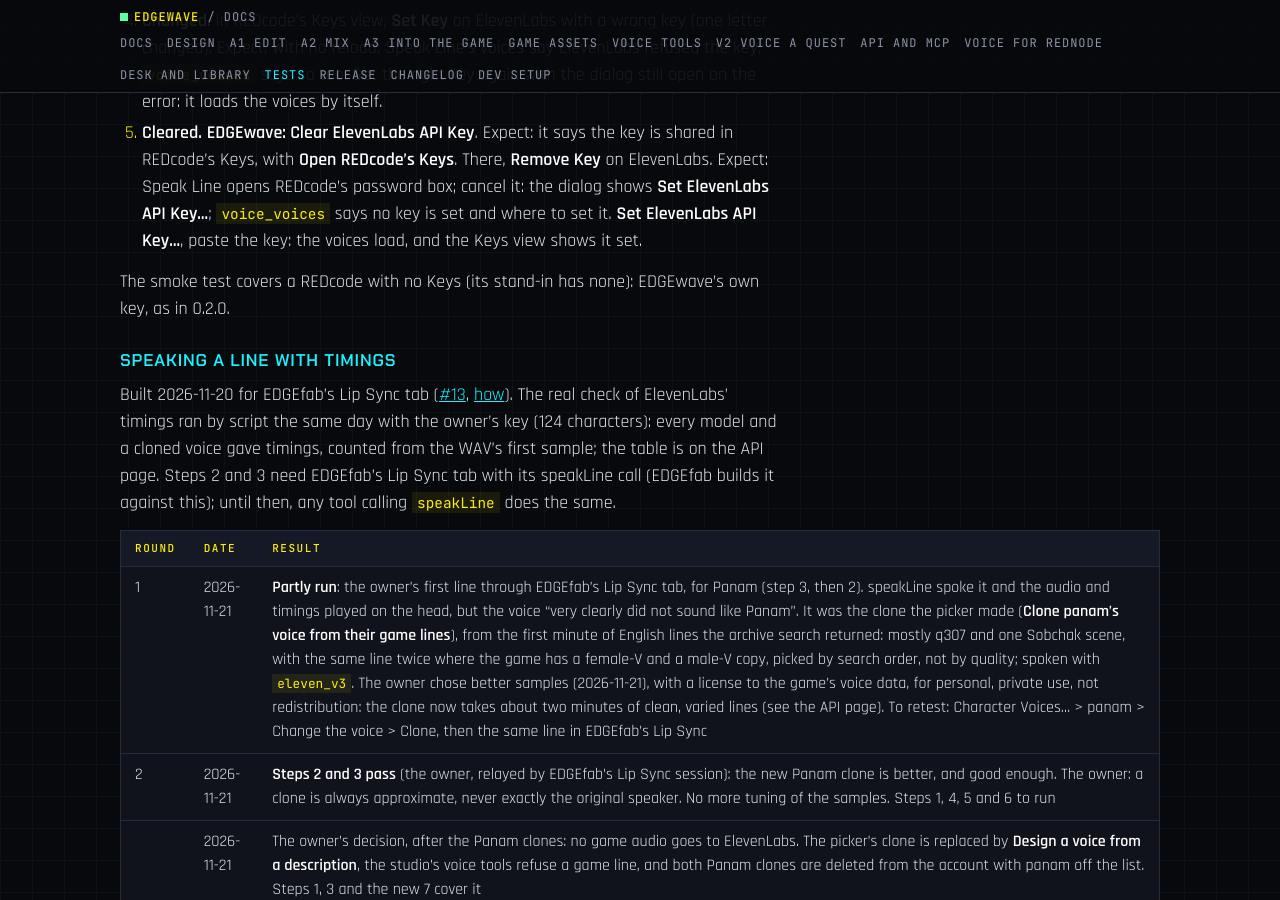
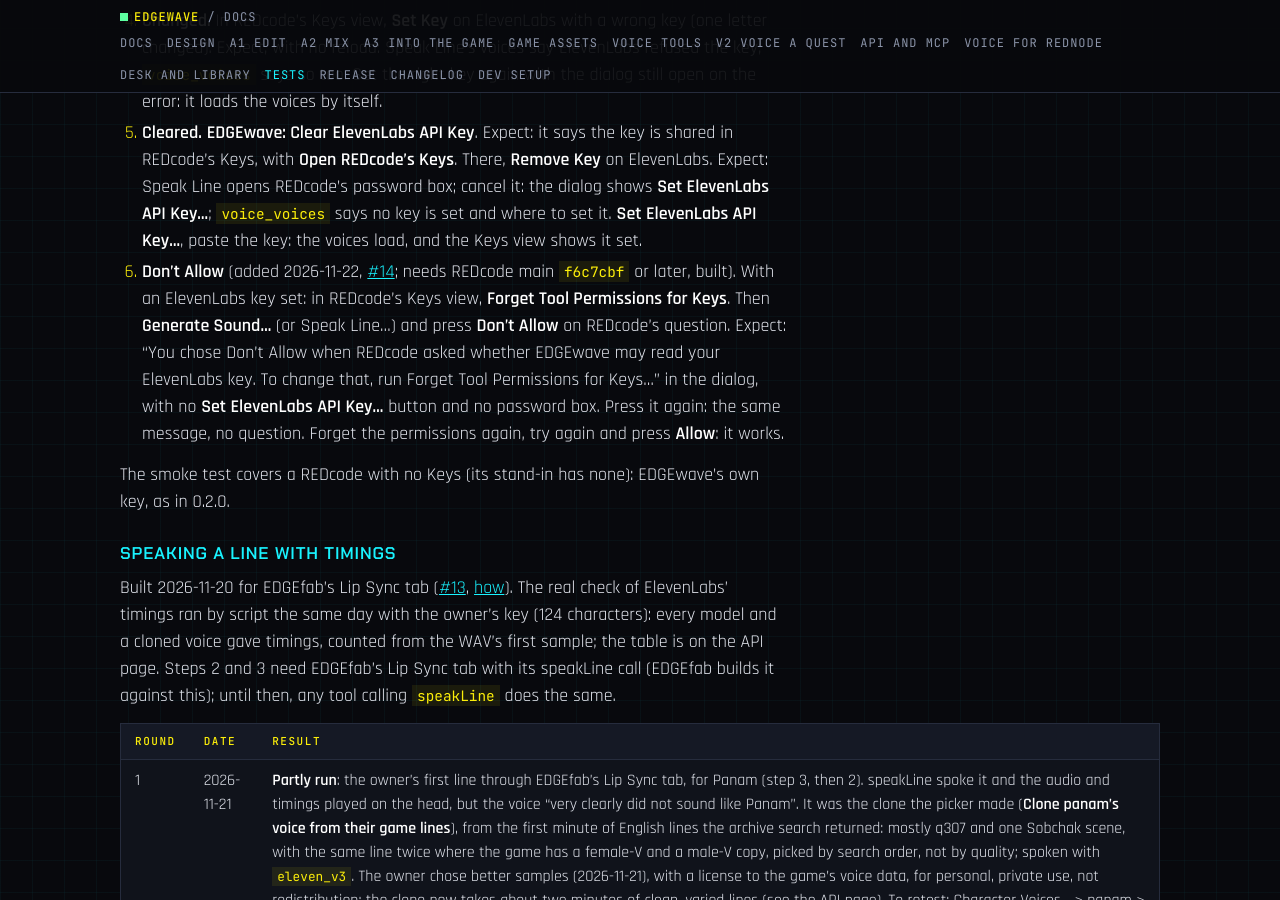
Before and after one commit to Edgemodders/EDGEwave, a Jekyll site: the page built from docs/testing.md, in a window 1280 px wide and 900 px high, scrolled down 30404 px. Built offline with Jekyll 4.4.1, drawn with Linux system fonts in a browser that asks for light colours; our own code applies the rules of GitHub Pages for plain Markdown files; some of the changed text lies outside the part shown.

Commit message:
Docs: Don't Allow (#14), and Shared keys step 6 to run
Co-Authored-By: Claude Opus 5.5 <noreply@anthropic.com>

```diff
--- a/docs/testing.md
+++ b/docs/testing.md
@@ -27,7 +27,7 @@ Last updated 2026-10-24.
 | [Sounds view: Project and Recent hand test](#sounds-view-project-and-recent) | By hand, F5 | A1 | 2026-11-06 | Pass, with step 8; the outside mix is a known gap, fixed in the Project view (2026-11-16) |
 | [Speaking a line with timings hand test](#speaking-a-line-with-timings) | By hand, F5, with an ElevenLabs key (spends credits) | #13 | 2026-11-21 | Partly run: steps 2 and 3 pass after a better clone; 1, 4, 5 and 6 to run. The real check of ElevenLabs' timings passed 2026-11-20 by script ([API](api.html#speaking-a-line-with-timings)) |
 | [Desk, Project and Library hand test](#desk-project-and-library) | By hand, F5 | Desk and Library | 2026-11-16 | Pass, first round, steps 1 to 15, with four findings fixed during it |
-| [Shared keys hand test](#shared-keys) | By hand, F5 with REDcode main and REDbridge 0.18.0, an ElevenLabs key | #12 | 2026-11-21 | Pass, first round, steps 1 to 5 |
+| [Shared keys hand test](#shared-keys) | By hand, F5 with REDcode main and REDbridge 0.18.0, an ElevenLabs key | #12, #14 | 2026-11-21 | Partly run: steps 1 to 5 pass (round 1); step 6 (Don't Allow, #14, added 2026-11-22) to run |
 
 ## Automated
 
@@ -438,6 +438,7 @@ Your everyday VS Code, with the released EDGEwave 0.2.0 and a REDcode without Ke
 3. **Read by the MCP server.** **EDGEwave: Connect an Assistant (MCP)** > **Connect Claude Code**. Expect: the row says it replaces the entry that holds your key; no question about the key; "connected…, reading your ElevenLabs key from REDcode's Keys". `~/.claude.json`'s `edgewave` entry has no `ELEVENLABS_API_KEY`. In a new Claude Code session, ask for `voice_voices`. Expect: the account's voices; the Keys view lists EDGEwave MCP.
 4. **Changed.** In REDcode's Keys view, **Set Key** on ElevenLabs with a wrong key (one letter changed). Expect, with no reload: Speak Line's voices say ElevenLabs refused the key; `voice_voices` says so too. Set the right key again with the dialog still open on the error: it loads the voices by itself.
 5. **Cleared.** **EDGEwave: Clear ElevenLabs API Key**. Expect: it says the key is shared in REDcode's Keys, with **Open REDcode's Keys**. There, **Remove Key** on ElevenLabs. Expect: Speak Line opens REDcode's password box; cancel it: the dialog shows **Set ElevenLabs API Key…**; `voice_voices` says no key is set and where to set it. **Set ElevenLabs API Key…**, paste the key: the voices load, and the Keys view shows it set.
+6. **Don't Allow** (added 2026-11-22, [#14](https://github.com/Edgemodders/EDGEwave/issues/14); needs REDcode main `f6c7cbf` or later, built). With an ElevenLabs key set: in REDcode's Keys view, **Forget Tool Permissions for Keys**. Then **Generate Sound…** (or Speak Line…) and press **Don't Allow** on REDcode's question. Expect: "You chose Don't Allow when REDcode asked whether EDGEwave may read your ElevenLabs key. To change that, run Forget Tool Permissions for Keys…" in the dialog, with no **Set ElevenLabs API Key…** button and no password box. Press it again: the same message, no question. Forget the permissions again, try again and press **Allow**: it works.
 
 The smoke test covers a REDcode with no Keys (its stand-in has none): EDGEwave's own key, as in 0.2.0.
 
```
Also changed, not shown: CLAUDE.md (+1 -1 lines), docs/voice-tools.md (+1 -1 lines).
